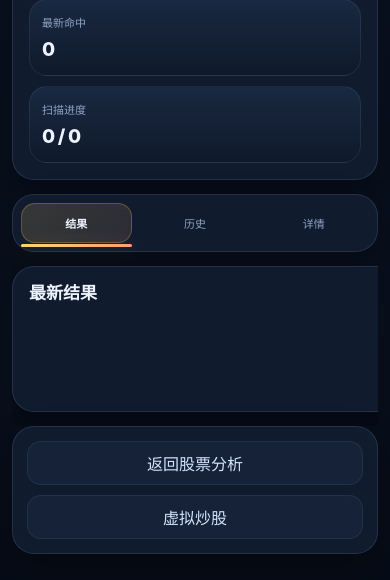
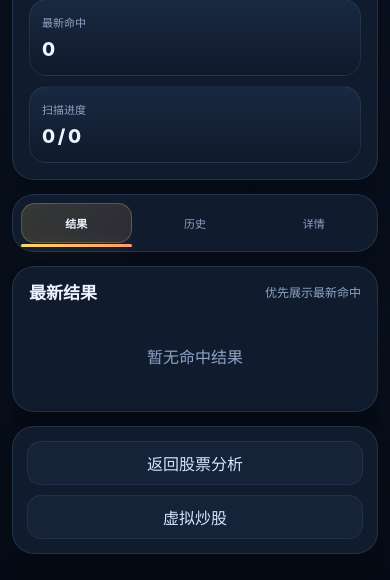
Before and after one commit to nameless422/stock-ai, a Python web app: template templates/screener_mobile.html in a window 390 px wide. Shown: the part 573-1153 px from the top of the page. Run offline with Jinja, Linux system fonts and the light colour scheme; the template is opened without the code that fills it, so the values that code supplies are empty.

Commit message:
Fix mobile screener slide width overflow

```diff
--- a/templates/screener_mobile.html
+++ b/templates/screener_mobile.html
@@ -220,7 +220,7 @@
         }
         .swipe-track {
             display: flex;
-            width: 300%;
+            width: 100%;
             transition: transform 0.28s ease;
             will-change: transform;
         }
```
